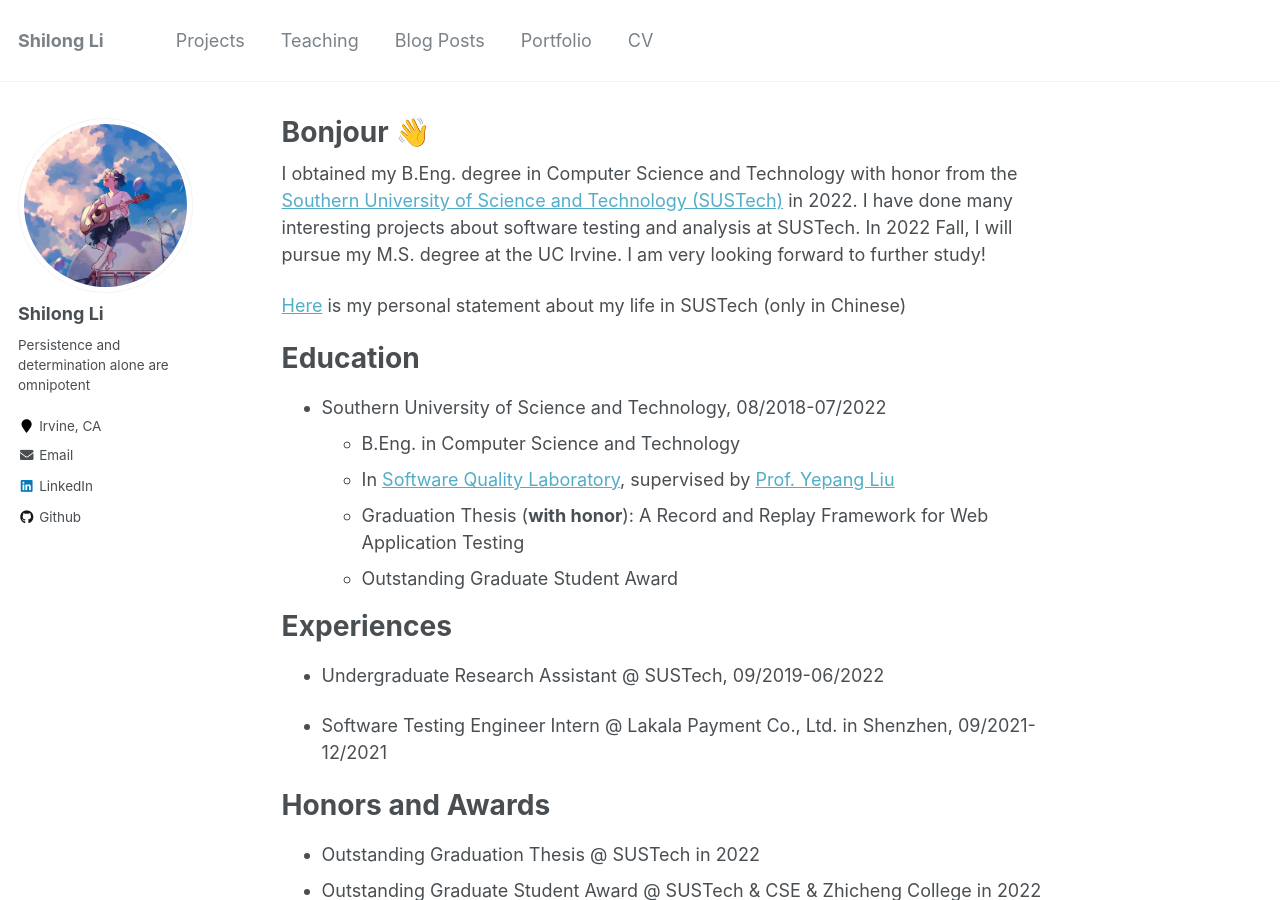
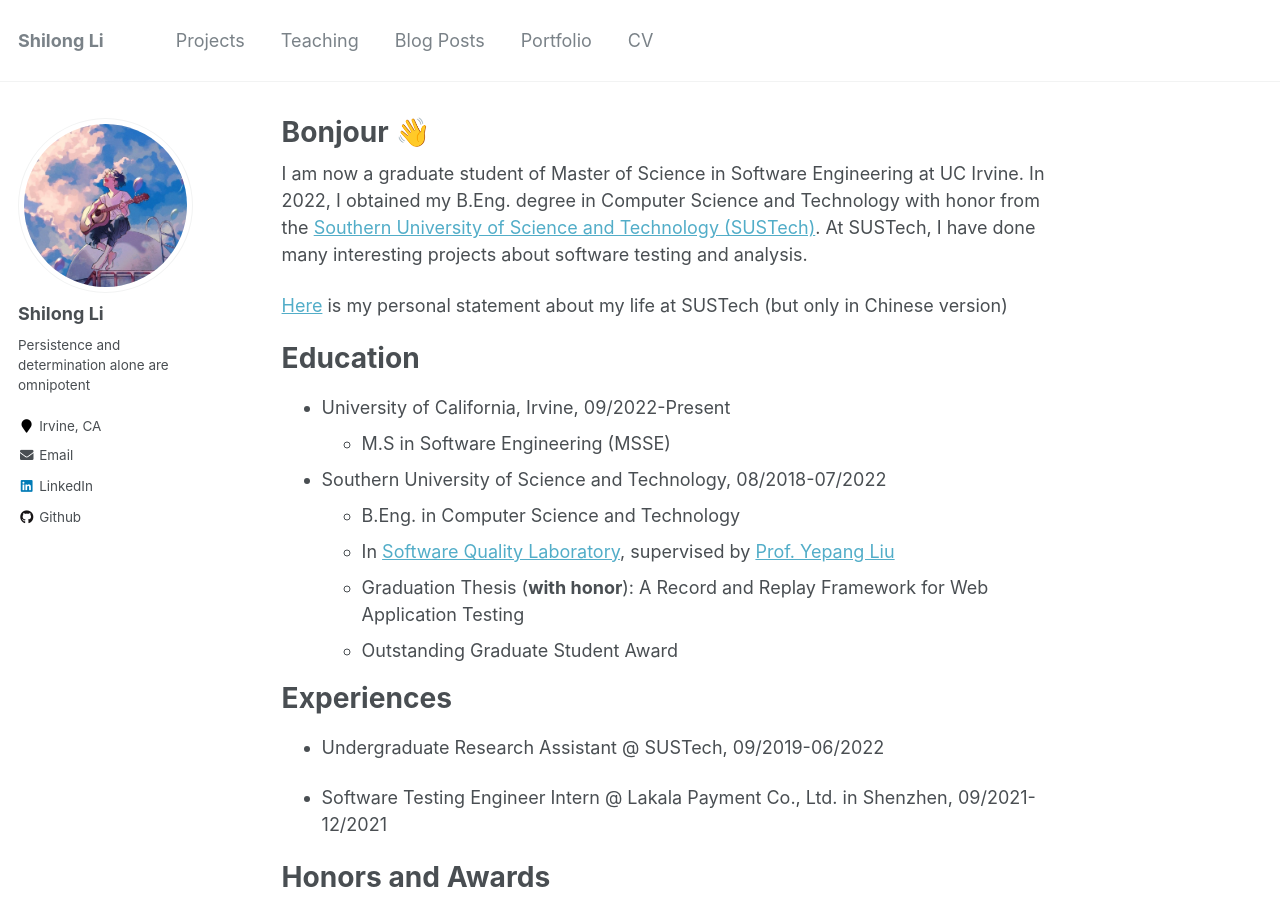
Before and after one commit to lethal233/lethal233.github.io, a Jekyll site: the page built from _pages/about.md, in a window 1280 px wide and 900 px high. Built offline with Jekyll 4.4.1, drawn with Linux system fonts in a browser that asks for light colours.

Commit message:
[update] about

```diff
--- a/_pages/about.md
+++ b/_pages/about.md
@@ -8,11 +8,14 @@ redirect_from:
   - /about.html
 ---
 
- I obtained my B.Eng. degree in Computer Science and Technology with honor from the [Southern University of Science and Technology (SUSTech)](https://www.sustech.edu.cn) in 2022. I have done many interesting projects about software testing and analysis at SUSTech. In 2022 Fall, I will pursue my M.S. degree at the UC Irvine. I am very looking forward to further study!
+ I am now a graduate student of Master of Science in Software Engineering at UC Irvine. In 2022, I obtained my B.Eng. degree in Computer Science and Technology with honor from the [Southern University of Science and Technology (SUSTech)](https://www.sustech.edu.cn). At SUSTech, I have done many interesting projects about software testing and analysis.
 
- [Here](https://mp.weixin.qq.com/s/Lqbi2fH1h-9IjZinAtjncg) is my personal statement about my life in SUSTech (only in Chinese)
+ [Here](https://mp.weixin.qq.com/s/Lqbi2fH1h-9IjZinAtjncg) is my personal statement about my life at SUSTech (but only in Chinese version)
 
 # Education
+
+- University of California, Irvine, 09/2022-Present
+  - M.S in Software Engineering (MSSE)
 
 - Southern University of Science and Technology, 08/2018-07/2022
   - B.Eng. in Computer Science and Technology
```
